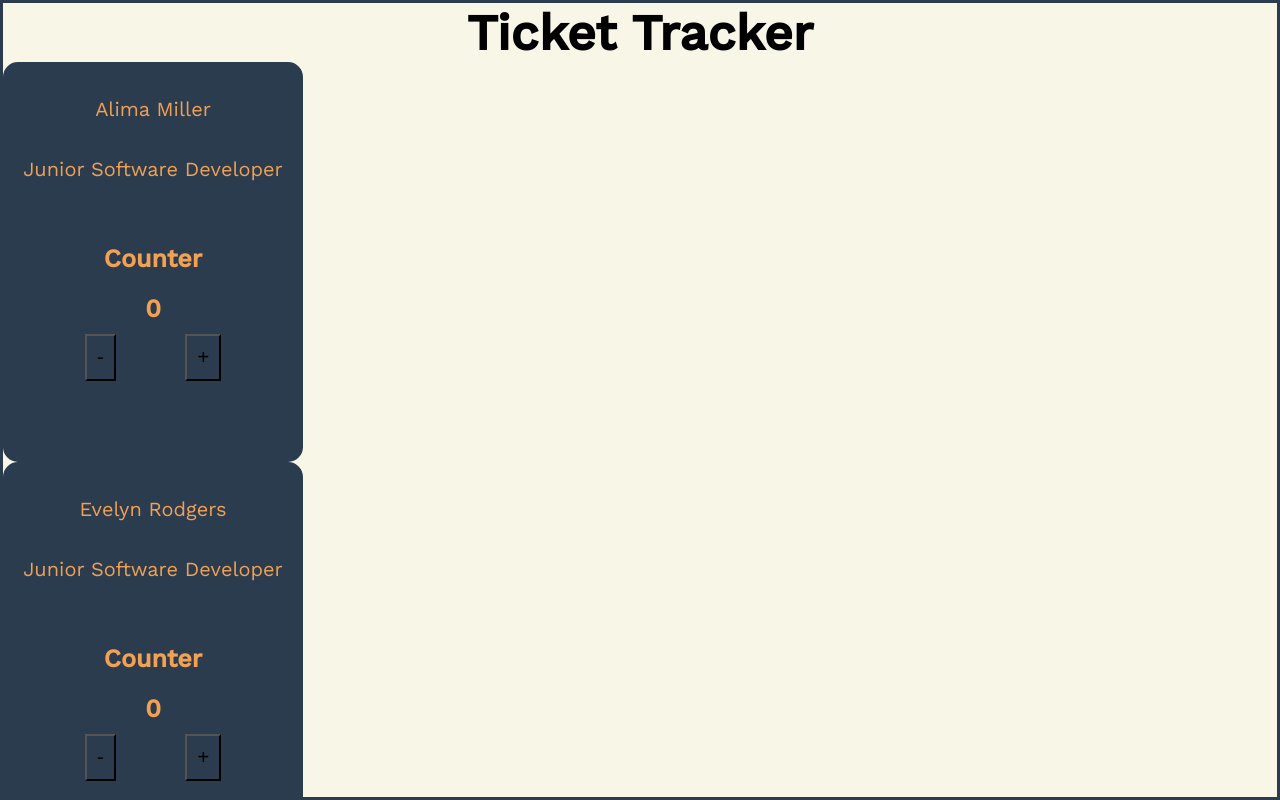
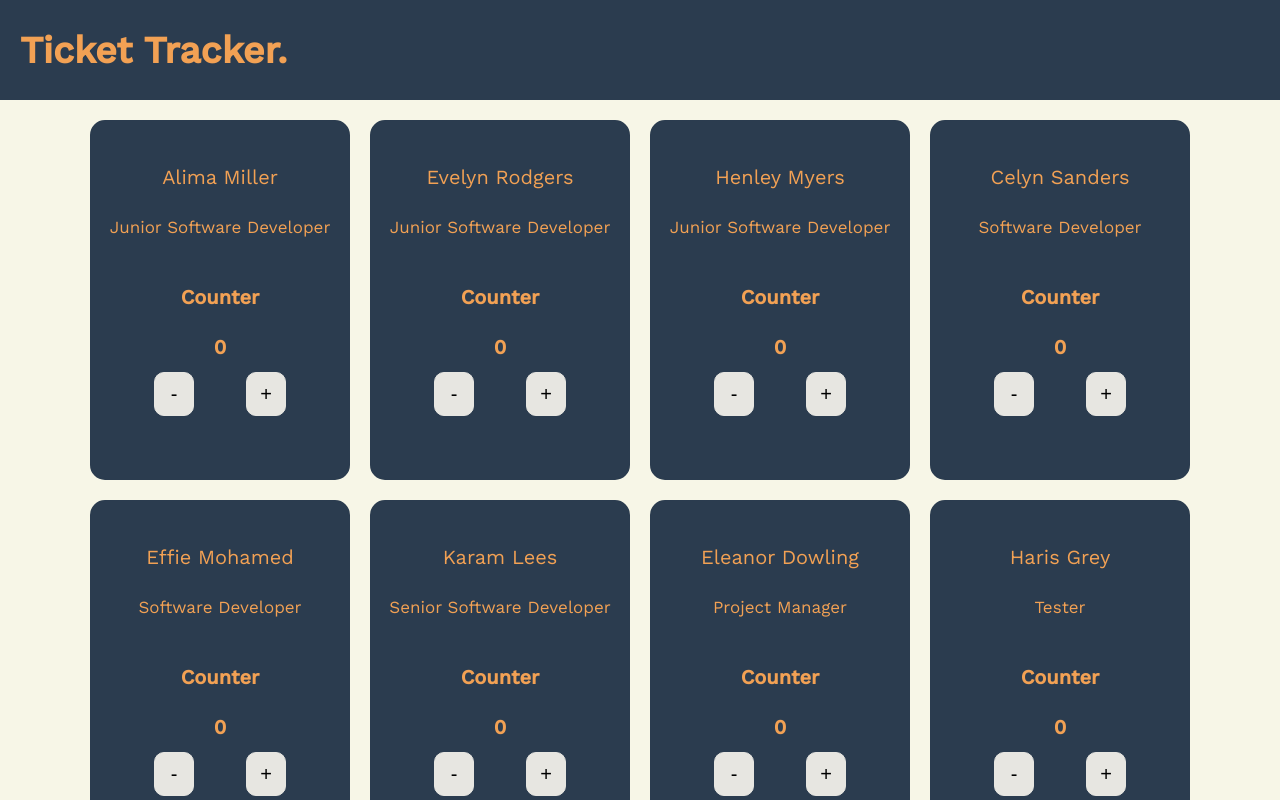
Before and after one commit to LouiseWong19/Ticket-Tracker, a React (Create React App) app: page / in a window 1280 px wide. Shown: the top 800 px of the page. Built offline with nearby package versions, Linux system fonts and the light colour scheme.

Commit message:
added styling

```diff
--- a/src/App.jsx
+++ b/src/App.jsx
@@ -17,9 +17,11 @@ const App = () => {
 
   return (
     <div className="app">
-      <h1>Ticket Tracker</h1>
+      <nav className="nav-bar">
+        <h1 className="title">Ticket Tracker.</h1>
+      </nav>
       <section className="tickets">
-        <div>
+        <div className="employee-tiles">
           {team.map((employee)=>{
             return <EmployeeTile name = {employee.name} role = {employee.role}/>
           })}
--- a/src/App.scss
+++ b/src/App.scss
@@ -7,10 +7,30 @@
 }
 
 .app{
-  background-color: $color-background;
   text-align: center;
   font-size: 25px;
-  border: 3px solid $color-blue;
-  height: 100vh;
+  background-color: $color-background;
   font-family: 'Work Sans', sans-serif;
+
+  .nav-bar{
+    height: 100px;
+    margin-bottom: 20px;
+    background-color: $color-blue;
+    display: flex;
+    align-items: center;
+    justify-content: flex-start;
+    .title{
+      color: $color-primary;
+      margin-left: 20px;
+    }
+
+  }
+  .tickets{
+    .employee-tiles{
+      display: flex;
+      flex-wrap: wrap;
+      justify-content: center;
+      gap: 20px;
+    }
+  }
 }
--- a/src/Components/Counter/Counter.scss
+++ b/src/Components/Counter/Counter.scss
@@ -3,15 +3,21 @@
 .counter{
   //background-color: $color-secondary;
   color: $color-primary;
-  margin: 40px 0;
+  margin: 20px 0;
   &__button{
     display: flex;
     justify-content: space-evenly;
     button{
       font-size: 20px;
-      padding: 10px;
-      background-color: transparent;
+      height: 44px;
+      width: 40px;
+      background-color: #E7E6E1;
+      border-radius: 10px;
+      border: 1px solid #E7E6E1;
 
     }
   }
+  h4{
+    font-size:20px
+  }
 }
--- a/src/Components/Employee/Employee.jsx
+++ b/src/Components/Employee/Employee.jsx
@@ -10,8 +10,10 @@ const EmployeeTile = (props) => {
   return (
   <>
   <div className = "tiles">
-    <h3>{name}</h3>
-    <h3>{role}</h3>
+    <div className = "employeeDetail">
+      <h3 className="employeeName">{name}</h3>
+      <h3 className="employeeRole">{role}</h3>
+    </div>
     <Counter />
   </div>
   </>
--- a/src/Components/Employee/Employee.scss
+++ b/src/Components/Employee/Employee.scss
@@ -2,16 +2,27 @@
 
 .tiles{
   border: 2px solid $color-blue;
-  height: 400px;
-  width: 300px;
+  height: 360px;
+  width: 260px;
   border-radius: 15px;
   background-color: $color-blue;
   padding: 10px;
   line-height: 50px;
-  h3{
-    font-size: 20px;
-    color: $color-primary;
-    font-weight: 400;
-    margin: 10px 0;
+
+  .employeeDetail{
+    margin-top: 20px;
+    .employeeName{
+      font-size: 20px;
+      color: $color-primary;
+      font-weight: 400;
+    }
+
+    .employeeRole{
+      font-size: 17px;
+      color: $color-primary;
+      font-weight: 400;
+    }
   }
+
+
 }
```
